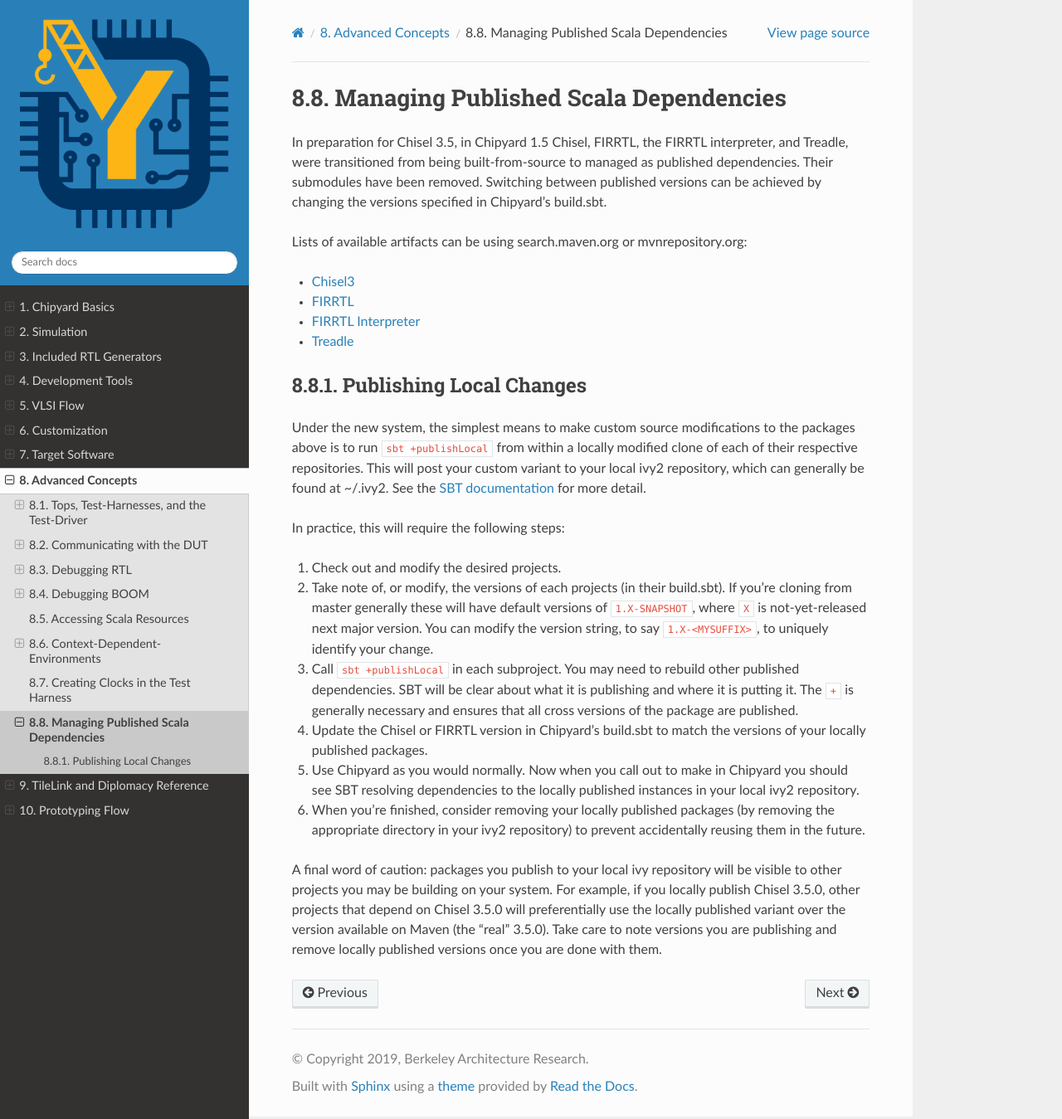
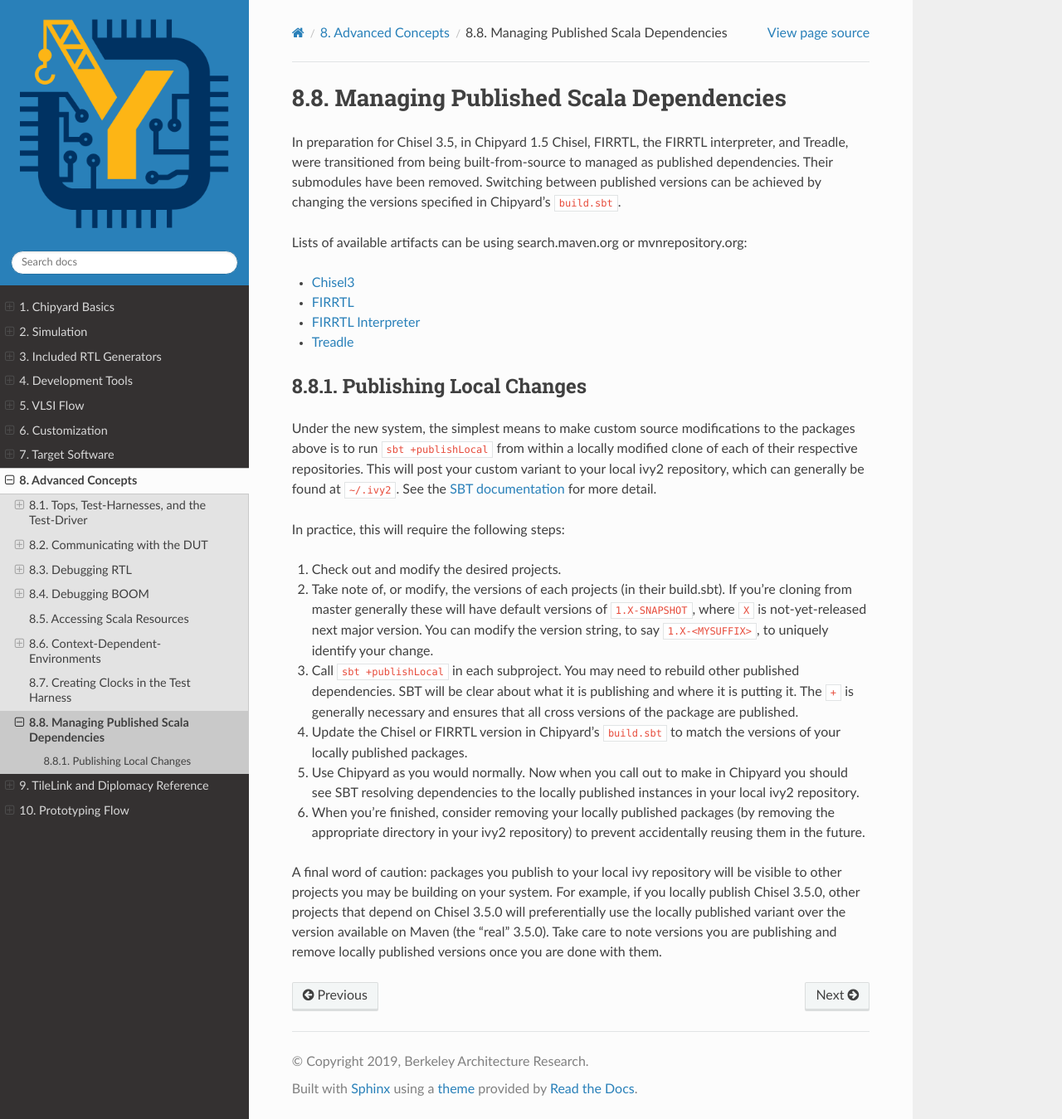
Before and after one commit to ucb-bar/chipyard, a Sphinx documentation site: the page built from docs/Advanced-Concepts/Managing-Published-Scala-Dependencies.rst, in a window 1280 px wide and 1349 px high. Shown: the whole window at 83% size. Built offline with Sphinx 7.4.7 and the Read the Docs theme 2.0.0, drawn with Linux system fonts in a browser that asks for light colours.

```diff
--- a/docs/Advanced-Concepts/Managing-Published-Scala-Dependencies.rst
+++ b/docs/Advanced-Concepts/Managing-Published-Scala-Dependencies.rst
@@ -5,7 +5,7 @@ In preparation for Chisel 3.5, in Chipyard 1.5 Chisel, FIRRTL, the FIRRTL
 interpreter, and Treadle, were transitioned from being built-from-source to
 managed as published dependencies. Their submodules have been removed.
 Switching between published versions can be achieved by changing the versions
-specified in Chipyard's build.sbt.
+specified in Chipyard's ``build.sbt``.
 
 Lists of available artifacts can be using search.maven.org or mvnrepository.org:
 
@@ -21,7 +21,7 @@ Publishing Local Changes
 Under the new system, the simplest means to make custom source modifications to the packages
 above is to run ``sbt +publishLocal`` from within a locally modified clone of each
 of their respective repositories. This will post your custom variant
-to your local ivy2 repository, which can generally be found at ~/.ivy2.  See the `SBT
+to your local ivy2 repository, which can generally be found at ``~/.ivy2``.  See the `SBT
 documentation <https://www.scala-sbt.org/1.x/docs/Publishing.html#Publishing+locally>`_
 for more detail.
 
@@ -37,7 +37,7 @@ In practice, this will require the following steps:
    published dependencies. SBT will be clear about what it is publishing and
    where it is putting it. The ``+`` is generally necessary and ensures that
    all cross versions of the package are published.
-#. Update the Chisel or FIRRTL version in Chipyard's build.sbt to match the
+#. Update the Chisel or FIRRTL version in Chipyard's ``build.sbt`` to match the
    versions of your locally published packages.
 #. Use Chipyard as you would normally. Now when you call out to make in
    Chipyard you should see SBT resolving dependencies to the locally
```
